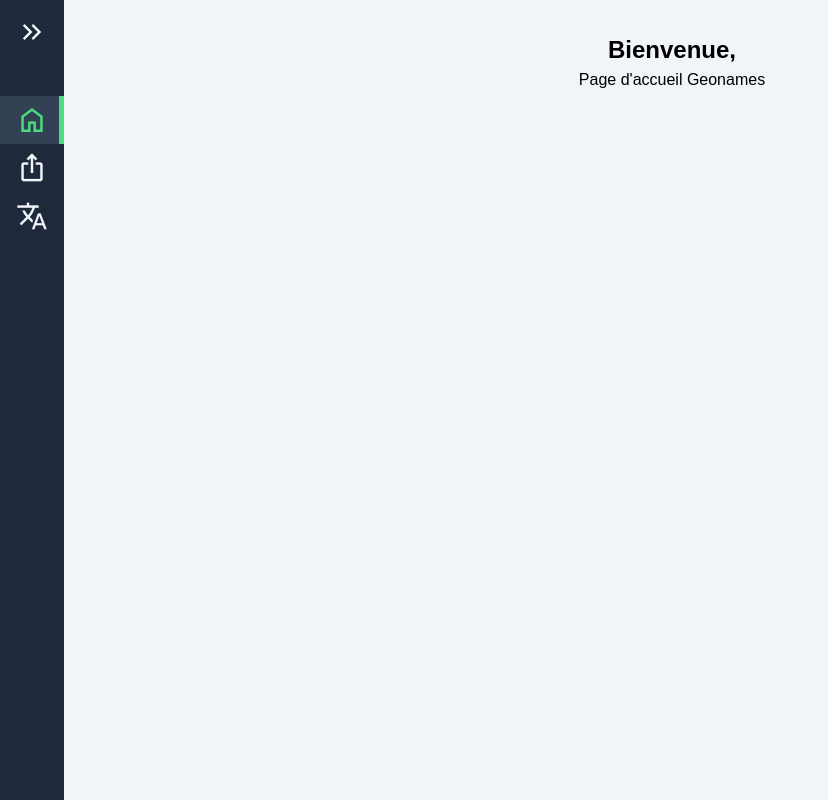
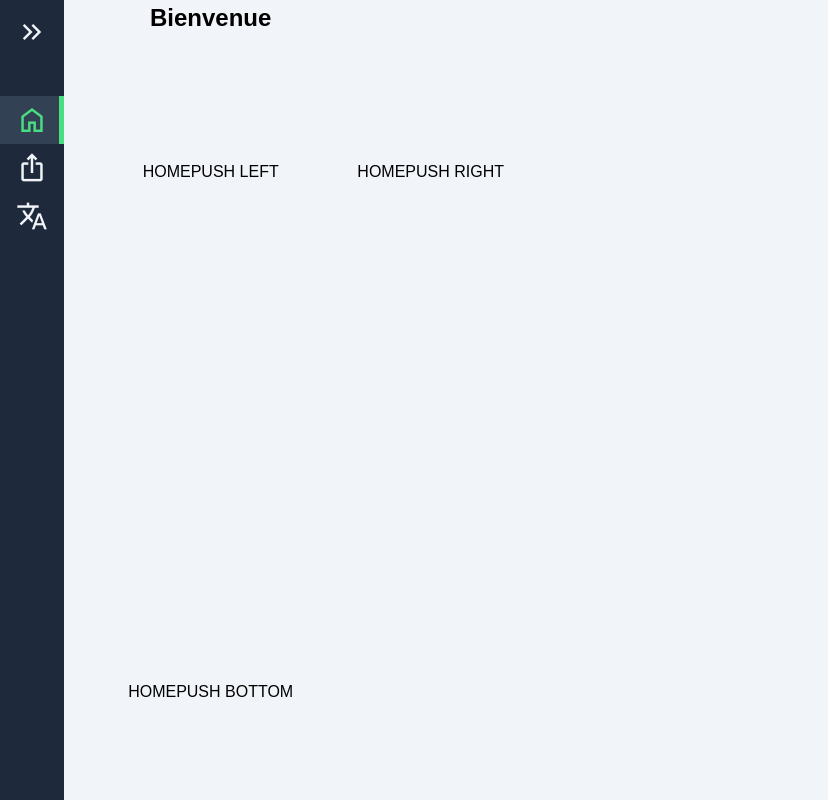
Before and after one commit to uglykidmat/geonames-vue, a Vue app: page / in a window 1280 px wide. Shown: the whole page, without its empty margins (0-828 px from the left). Built offline with nearby package versions, Linux system fonts and the light colour scheme.

Commit message:
chore(router): views update - title and basic grid

```diff
--- a/src/views/Export.vue
+++ b/src/views/Export.vue
@@ -2,11 +2,10 @@
 import CountryListFetch from '../components/CountryListFetch.vue';
 </script>
 
-
 <template>
-    <main class="export-page">
+    <div class="export-page">
         <h2>Export</h2>
-        <p>Export informations Geonames</p>
+        <p>Exporter un ou plusieurs pays ou subdivision dans une ou plusieurs langues disponibles</p>
         <CountryListFetch />
-    </main>
+    </div>
 </template>
--- a/src/views/Home.vue
+++ b/src/views/Home.vue
@@ -1,6 +1,52 @@
 <template>
-    <main class="home-page">
-        <h2>Bienvenue,</h2>
-        <p>Page d'accueil Geonames</p>
-    </main>
+    <div class="home-page">
+        <h2 class="title">Bienvenue</h2>
+        <div class="homepush-left">
+            <p>HOMEPUSH LEFT</p>
+        </div>
+        <div class="homepush-right">
+            <p>HOMEPUSH RIGHT</p>
+        </div>
+        <div class="homepush-bottom">
+            <p>HOMEPUSH BOTTOM</p>
+        </div>
+    </div>
 </template>
+
+<style scoped lang="scss">
+.home-page {
+    height: auto;
+    display: grid;
+    grid-template-columns: repeat(3, 1fr);
+    grid-template-rows: 20% 1fr 15%;
+    grid-column-gap: 0px;
+    grid-row-gap: 0px;
+    // align-content: space-around;
+    // justify-content: space-between;
+
+
+    .title {
+        grid-area: 1 / 1 / 2 / 3;
+        // justify-self: start;
+        // align-self: center;
+    }
+
+    .homepush-left {
+        grid-area: 2 / 1 / 3 / 3;
+        // justify-self: start;
+        // align-self: start;
+    }
+
+    .homepush-right {
+        grid-area: 2 / 3 / 3 / 4;
+        // justify-self: start;
+        // align-self: start;
+    }
+
+    .homepush-bottom {
+        grid-area: 3 / 1 / 4 / 3;
+        // justify-self: start;
+        // align-self: center;
+    }
+}
+</style>
--- a/src/views/Translations.vue
+++ b/src/views/Translations.vue
@@ -1,6 +1,6 @@
 <template>
-    <main class="translations">
-        <h2>Transations</h2>
+    <div class="translations">
+        <h2>Translations</h2>
         <p>Geonames locales</p>
-    </main>
+    </div>
 </template>
```
